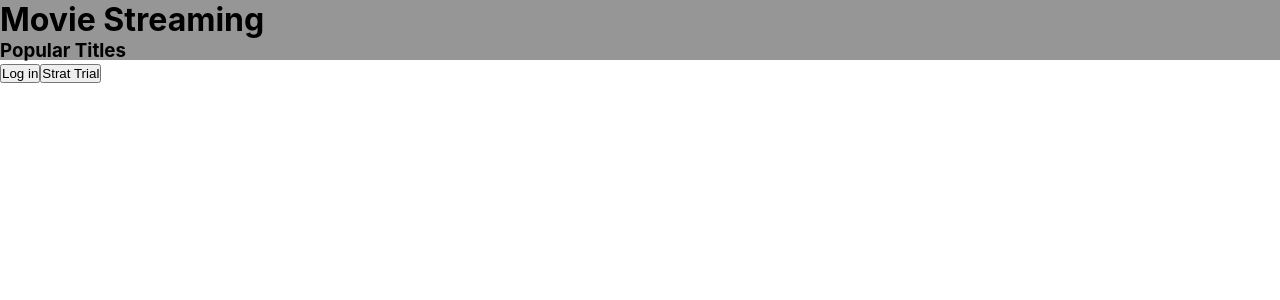
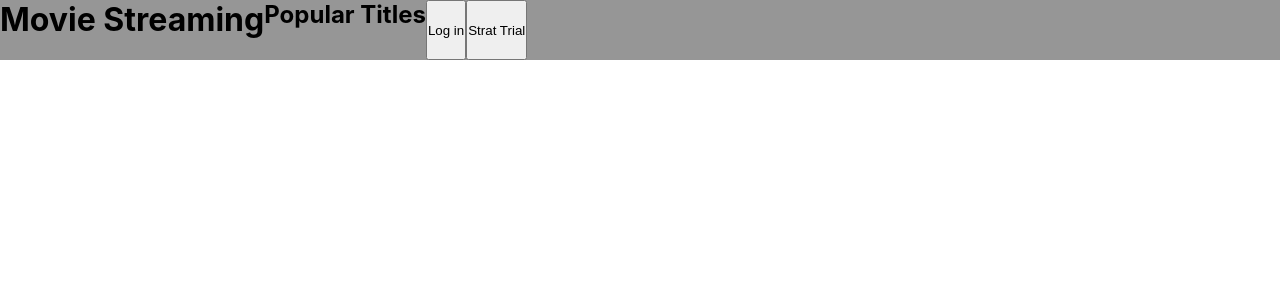
Before and after one commit to MarkusTryban/movie-stream, a React (Create React App) app: page / in a window 1280 px wide. Shown: the top 300 px of the page. Built offline with nearby package versions, Linux system fonts and the light colour scheme.

Commit message:
Return main header of component

```diff
--- a/src/components/MainHeader/MainHeader.tsx
+++ b/src/components/MainHeader/MainHeader.tsx
@@ -5,12 +5,10 @@ import './MainHeader.css';
 const MainHeader = () => {
   return (
     <div className='main-header'>
-      <div id='main-title'>
-        <h1>Movie Streaming</h1>
-        <h3>Popular Titles</h3>
-        <button id='btn-login'>Log in</button>
-        <button id='btn-trial'>Strat Trial</button>
-      </div>
+      <h1>Movie Streaming</h1>
+      <h2>Popular Titles</h2>
+      <button id='btn-login'>Log in</button>
+      <button id='btn-trial'>Strat Trial</button>
     </div>
   );
 };
```
